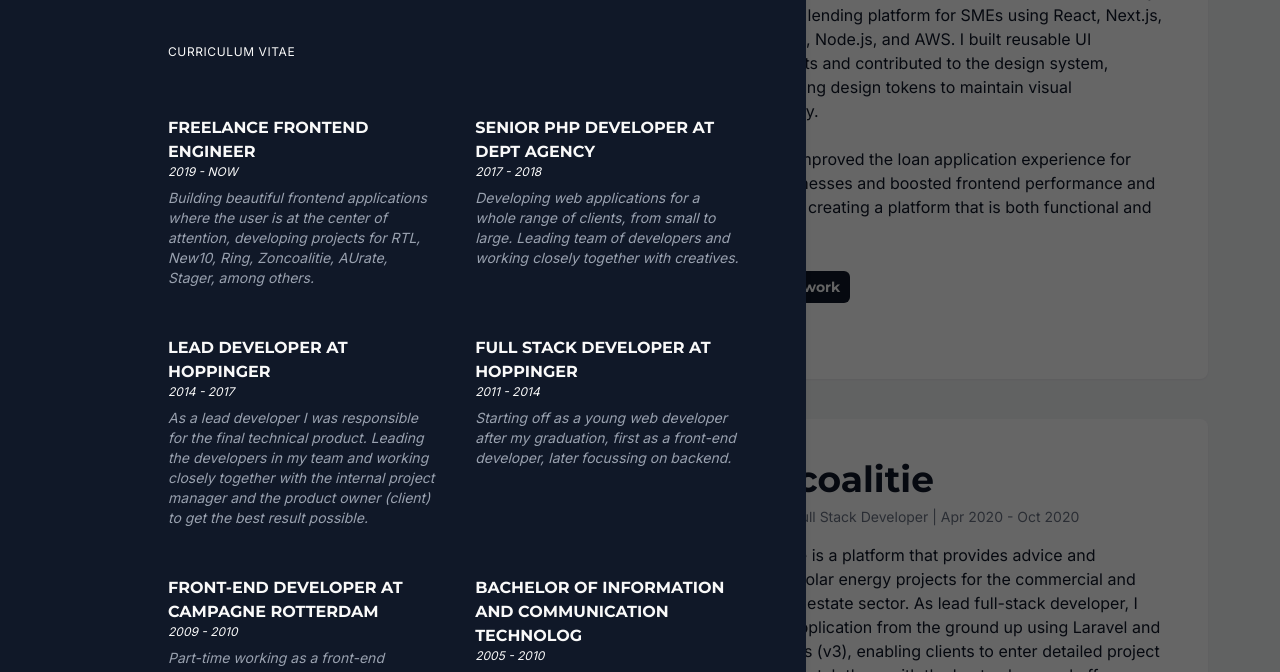
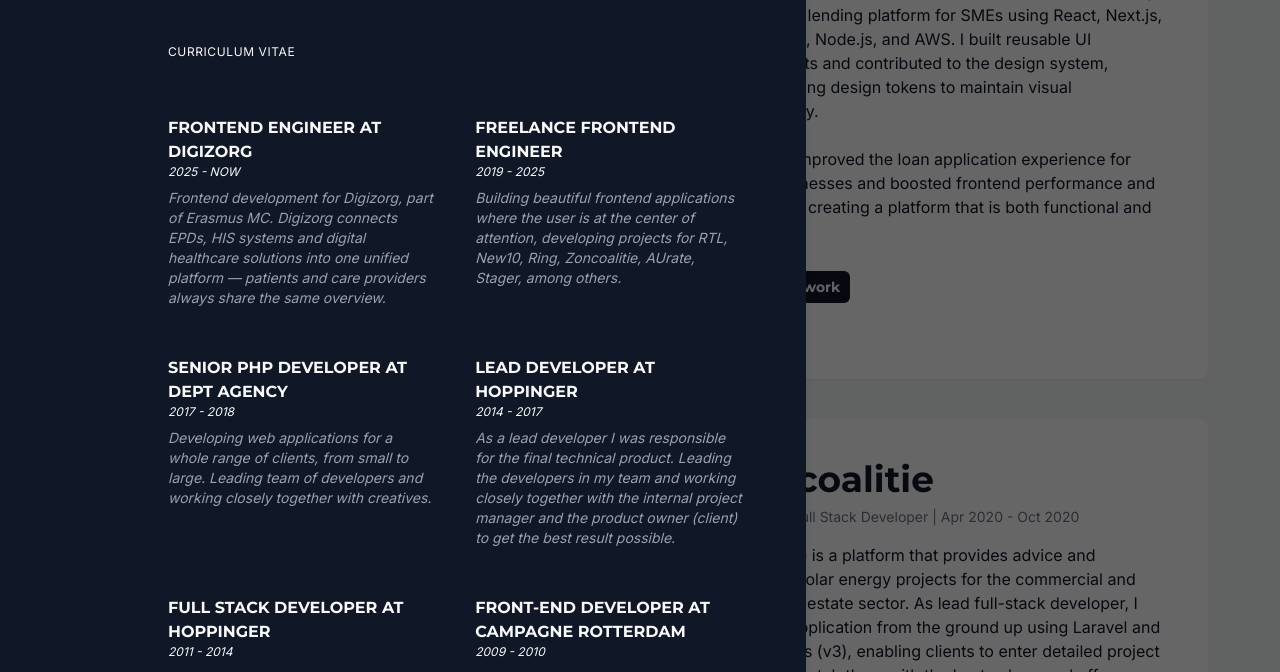
Before and after one commit to paulhuisman/paulhuisman.com, an Astro site: page / in a window 1280 px wide. Both pictures are taken after a click on the element 28 px from the left and 2203 px from the top of the page. Shown: the part 1931-2603 px from the top of the page. Built offline with nearby package versions, Linux system fonts and the light colour scheme; Astro itself is replaced by a stand-in of ours.

Commit message:
fix: text

```diff
--- a/src/components/SidebarOverlay.tsx
+++ b/src/components/SidebarOverlay.tsx
@@ -192,9 +192,18 @@
                 <ul className="grid gap-x-0 gap-y-8 md:mr-4 md:mr-6 md:mb-12 md:grid-cols-2 md:gap-x-10 md:gap-y-8 lg:gap-y-12">
                   <li className="lg:max-w-[400px]">
                     <h3 className="font-montserrat text-base font-bold uppercase">
+                      Frontend Engineer at Digizorg
+                    </h3>
+                    <div className="mb-2 text-xs italic">2025 - NOW</div>
+                    <p className="font-inter text-sm text-gray-400 italic">
+                      Frontend development for Digizorg, part of Erasmus MC. Digizorg connects EPDs, HIS systems and digital healthcare solutions into one unified platform — patients and care providers always share the same overview.
+                    </p>
+                  </li>
+                  <li className="lg:max-w-[400px]">
+                    <h3 className="font-montserrat text-base font-bold uppercase">
                       Freelance Frontend Engineer
                     </h3>
-                    <div className="mb-2 text-xs italic">2019 - NOW</div>
+                    <div className="mb-2 text-xs italic">2019 - 2025</div>
                     <p className="font-inter text-sm text-gray-400 italic">
                       Building beautiful frontend applications where the user is
                       at the center of attention, developing projects for RTL,
```
